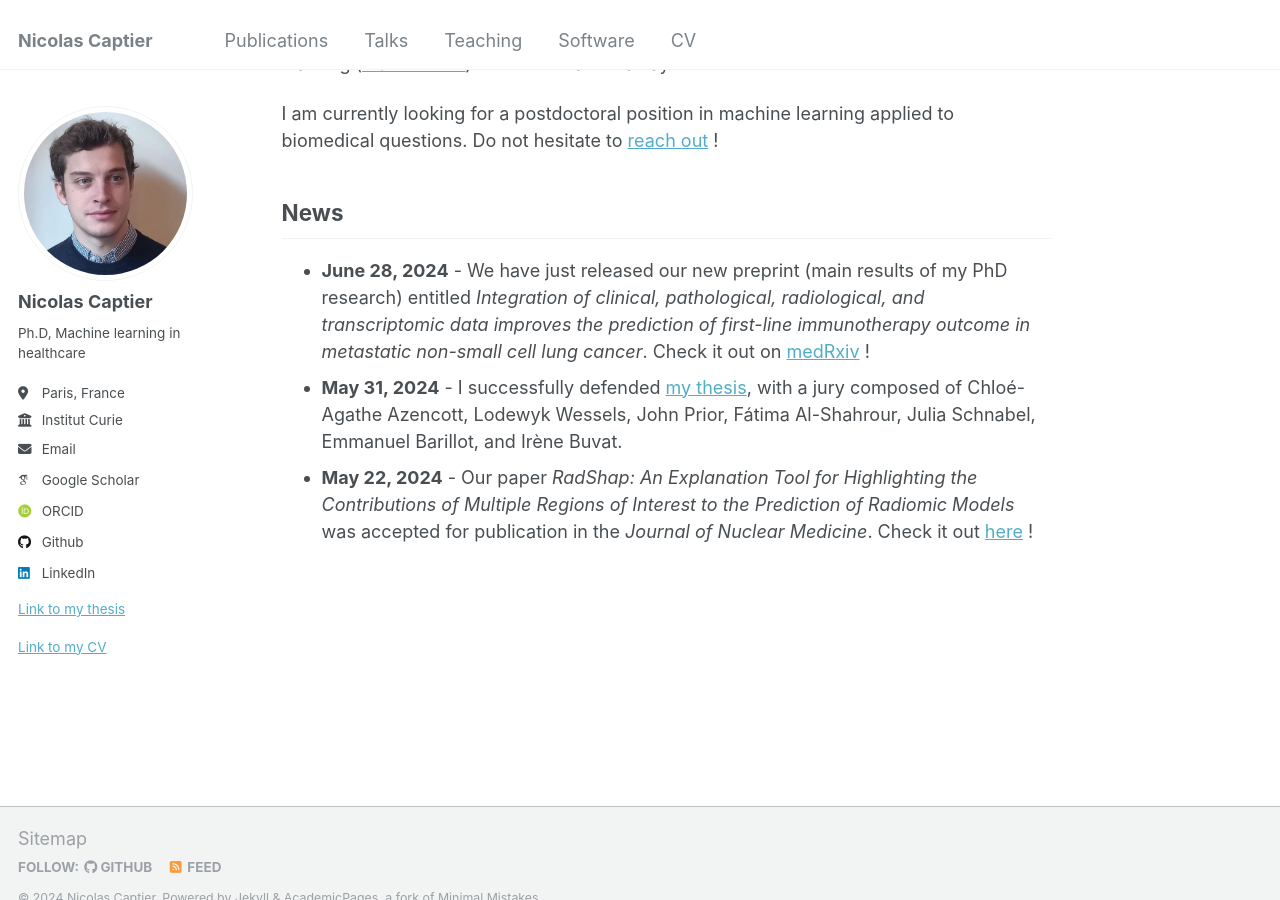
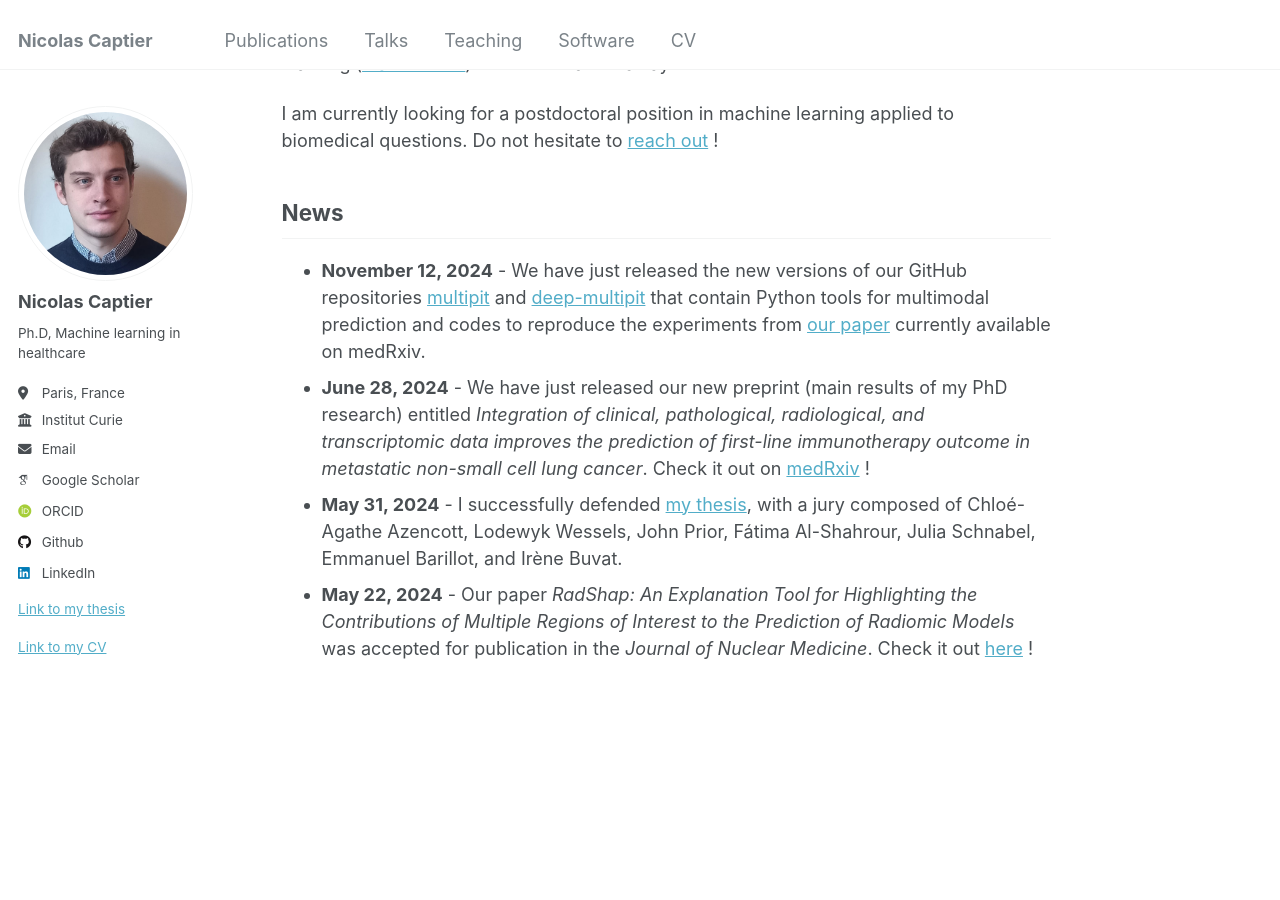
Before and after one commit to ncaptier/ncaptier.github.io, a Jekyll site: the page built from _pages/about.md, in a window 1280 px wide and 900 px high, scrolled down 361 px. Built offline with Jekyll 4.4.1, drawn with Linux system fonts in a browser that asks for light colours; some web fonts are replaced.

Commit message:
Add news

```diff
--- a/_pages/about.md
+++ b/_pages/about.md
@@ -18,7 +18,7 @@ I am currently looking for a postdoctoral position in machine learning applied t
 
 News
 ----
-
+* **November 12, 2024** - We have just released the new versions of our GitHub repositories [multipit](https://github.com/sysbio-curie/multipit) and [deep-multipit](https://github.com/sysbio-curie/deep-multipit) that contain Python tools for multimodal prediction and codes to reproduce the experiments from [our paper](https://doi.org/10.1101/2024.06.27.24309583) currently available on medRxiv.
 * **June 28, 2024** - We have just released our new preprint (main results of my PhD research) entitled *Integration of clinical, pathological, radiological, and transcriptomic data improves the prediction of first-line immunotherapy outcome in metastatic non-small cell lung cancer*. Check it out on [medRxiv](https://doi.org/10.1101/2024.06.27.24309583) !
 * **May 31, 2024** - I successfully defended [my thesis](https://theses.hal.science/tel-04708324), with a jury composed of Chloé-Agathe Azencott, Lodewyk Wessels, John Prior, Fátima Al-Shahrour, Julia Schnabel, Emmanuel Barillot, and Irène Buvat.
 * **May 22, 2024** - Our paper *RadShap: An Explanation Tool for Highlighting the Contributions of Multiple Regions of Interest to the Prediction of Radiomic Models* was accepted for publication in the *Journal of Nuclear Medicine*. Check it out [here](https://doi.org/10.2967/jnumed.124.267434) !
```
